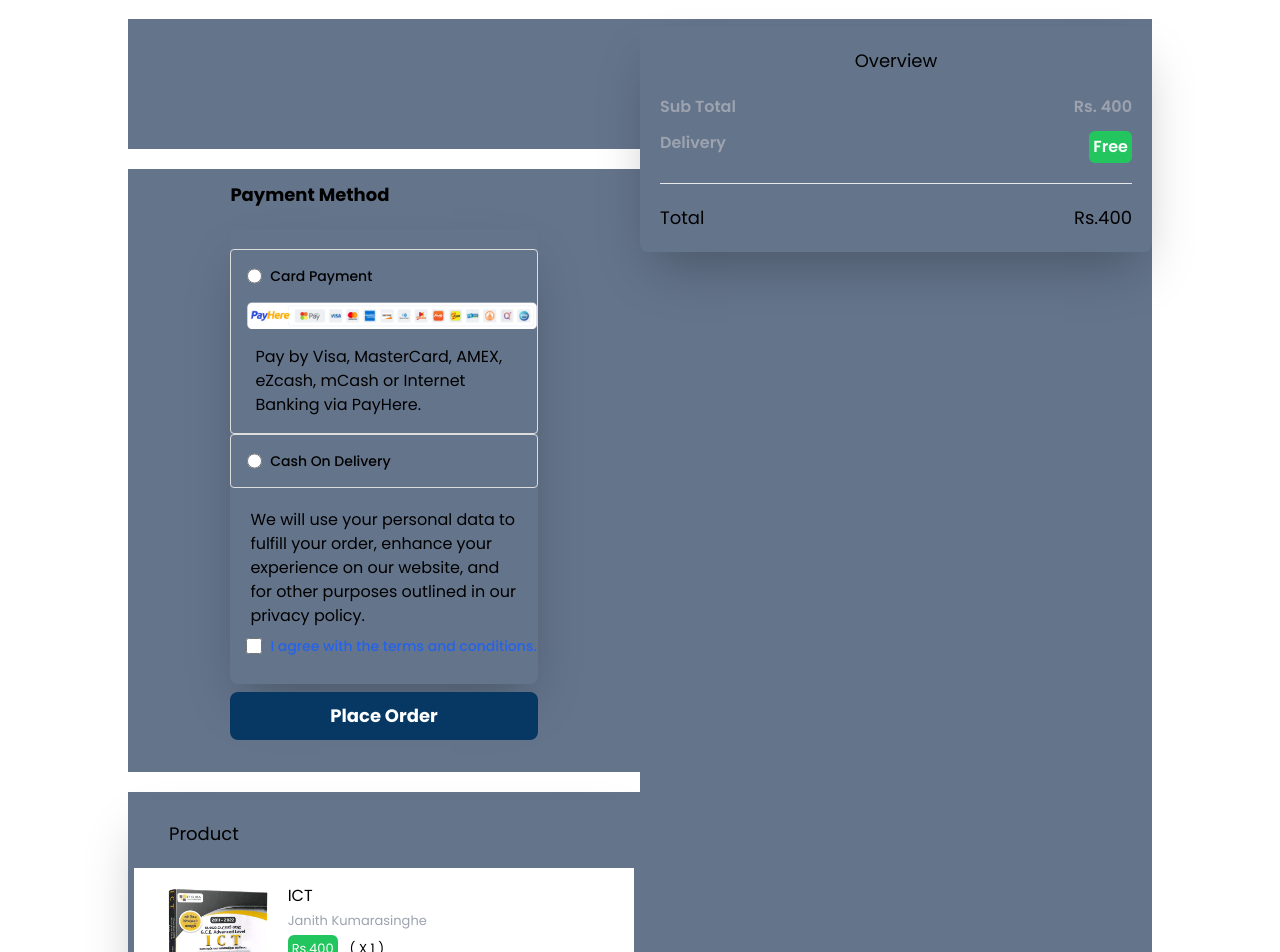
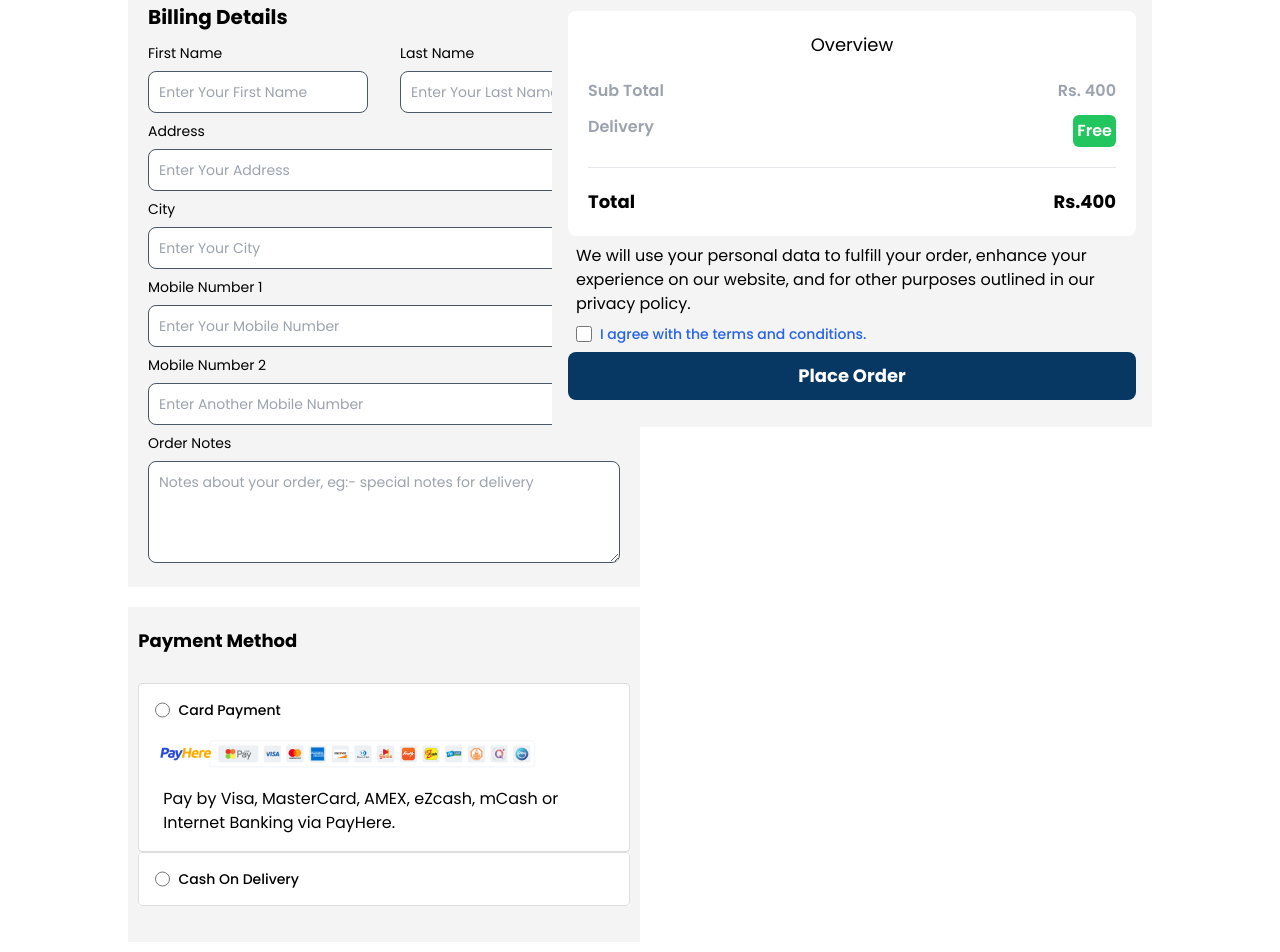
Before and after one commit to IT-Guru-Books-Store/ecomm-app-user, a Next.js app: page /checkout in a window 1280 px wide. Shown: the part 200-1152 px from the top of the page. Built offline with nearby package versions, Linux system fonts and the light colour scheme.

Commit message:
updating order ui

```diff
--- a/app/checkout/page.js
+++ b/app/checkout/page.js
@@ -8,7 +8,7 @@ import paymentImg from "@/assets/images/payment-options.png";
 const Checkout = () => {
   const [isChecked, setIsChecked] = useState(false);
   return (
-    <div className="w-full flex flex-col my-10">
+    <div className="w-full flex flex-col my-2">
       <h1 className="text-[22px] font-bold text-[#073763] mt-4 ml-3 mb-4">
         Checkout
       </h1>
@@ -16,17 +16,76 @@ const Checkout = () => {
       <div className="grid grid-cols-2">
         {/* Left */}
         <div className="flex flex-col gap-y-5">
-          <div className="w-full bg-slate-500 h-[130px]"></div>
-          <div className="w-full bg-slate-500">
-            {" "}
-            <div className="max-w-[500px] mt-5 lg:mt-0 mx-[3%] md:mx-[20%]">
-              <div className="flex mb-5 mt-[4%]">
+          <div className="w-full bg-[#f4f4f4] py-4 px-2">
+            <div className="w-full bg-[#f4f4f4] px-3">
+              <h2 className="text-xl font-bold mb-3">Billing Details</h2>
+              {/* form */}
+              <form>
+                <div className="grid md:grid-cols-2 gap-x-[32px] md:my-2">
+                  <div className="mt-2 md:mt-0">
+                    <TextBox
+                      placeholder={"Enter Your First Name"}
+                      label={"First Name"}
+                    />
+                  </div>
+                  <div className="my-2 md:my-0">
+                    <TextBox
+                      placeholder={"Enter Your Last Name"}
+                      label={"Last Name"}
+                    />
+                  </div>
+                </div>
+                <div>
+                  <TextBox
+                    placeholder={"Enter Your Address"}
+                    label={"Address"}
+                  />
+                </div>
+                <div className="my-2">
+                  <TextBox placeholder={"Enter Your City"} label={"City"} />
+                </div>
+                {/* <div>
+                <TextBox
+                  placeholder={"Enter Postal Code"}
+                  label={"Postal Code"}
+                />
+              </div> */}
+                <div className="my-2">
+                  <TextBox
+                    placeholder={"Enter Your Mobile Number"}
+                    label={"Mobile Number 1"}
+                  />
+                </div>
+                <div>
+                  <TextBox
+                    placeholder={"Enter Another Mobile Number"}
+                    label={"Mobile Number 2"}
+                  />
+                </div>
+                {/* <div className="my-2">
+                <TextBox placeholder={"Enter Your Email"} label={"Email"} />
+              </div> */}
+                <div className="my-2">
+                  <label className="block mb-2 text-sm">Order Notes</label>
+                  <textarea
+                    id="Order Notes"
+                    rows="4"
+                    className="block p-2.5 w-full text-sm text-gray-900 rounded-lg border border-gray-600 placeholder-gray-400"
+                    placeholder="Notes about your order, eg:- special notes for delivery"
+                  />
+                </div>
+              </form>
+            </div>
+          </div>
+          <div className="w-full bg-[#f4f4f4]">
+            <div className="max-w-[720px] mt-5 mx-[2%]">
+              <div className="flex mb-5 mt-[2%]">
                 <h1 className="text-lg font-bold">Payment Method</h1>
               </div>
-              <div className="rounded-lg text-black my-2 py-5 shadow-2xl">
+              <div className="rounded-lg text-black my-2 py-2">
                 {/* card payment */}
                 <div className="flex">
-                  <div className="flex flex-col w-full ps-4 border border-[#dddddd] rounded">
+                  <div className="flex flex-col w-full bg-white ps-4 border border-[#dddddd] rounded">
                     <div className="flex flex-row items-center">
                       <input
                         id="Card-Payment"
@@ -51,7 +110,7 @@ const Checkout = () => {
                   </div>
                 </div>
                 {/* Cash on Delivery */}
-                <div className="flex mb-5">
+                <div className="flex mb-5 bg-white">
                   {/* card payment */}
                   <div className="flex flex-col w-full ps-4 border border-[#dddddd] border-l border-r border-b rounded ">
                     <div className="flex flex-row items-center">
@@ -68,58 +127,31 @@ const Checkout = () => {
                     </div>
                   </div>
                 </div>
-                <p className="px-5">
-                  We will use your personal data to fulfill your order, enhance
-                  your experience on our website, and for other purposes
-                  outlined in our privacy policy.
-                </p>
-                <div className="flex items-center ps-4 py-2">
-                  <input
-                    id="link-checkbox"
-                    type="checkbox"
-                    value=""
-                    className="w-4 h-4 text-blue-600 bg-gray-100 border-gray-300 rounded focus:ring-blue-500 dark:focus:ring-blue-600 dark:ring-offset-gray-800 focus:ring-2 dark:bg-gray-700 dark:border-gray-600"
-                  />
-                  <label className="ms-2 text-sm font-medium text-blue-600 dark:text-blue-500">
-                    I agree with the&nbsp;
-                    <a
-                      href="#"
-                      className="text-blue-600 dark:text-blue-500 hover:underline"
-                    >
-                      terms and conditions
-                    </a>
-                    .
-                  </label>
-                </div>
+
                 {/* <hr className="h-px my-5 bg-gray-200 border-0 mx-5"></hr> */}
               </div>
-
-              <button
-                type="button"
-                className="w-[100%] font-bold text-lg text-white bg-[#073763] py-2.5 px-5 rounded-lg mb-8"
-              >
-                Place Order
-              </button>
             </div>
           </div>
-          <div className="w-full bg-slate-500">
-            <div className="rounded-lg text-black my-2 py-5 shadow-2xl">
-              <div className="flex mb-5 ml-[8%]">
-                <h1 className="text-lg">Product</h1>
+          <div className="w-full bg-[#f4f4f4]">
+            <div className="rounded-lg text-black my-2 py-5">
+              <div className="flex mb-5 mx-[2%]">
+                <h1 className="text-lg font-bold">Product</h1>
               </div>
-              <div>
+              <div className="mx-[2%]">
                 <OrderItem />
               </div>
-              <div>
+              <div className="mx-[2%]">
                 <OrderItem />
               </div>
             </div>
           </div>
         </div>
+
         {/* Right */}
         <div className="flex flex-row justify-end">
-          <div className="w-full bg-slate-500 max-w-[600px]">
-            <div className="rounded-lg text-black my-2 py-5 shadow-2xl">
+          {/* bottom div */}
+          <div className="w-full bg-[#f4f4f4] max-w-[600px] max-h-[440px] p-4 fixed">
+            <div className="rounded-lg text-black my-2 py-5 bg-white">
               <div className="flex justify-center mb-5">
                 <h1 className="text-lg ">Overview</h1>
               </div>
@@ -137,13 +169,45 @@ const Checkout = () => {
               </div>
               <hr className="h-px my-5 bg-gray-200 border-0 mx-5"></hr>
               <div className=" text-lg flex justify-between mx-5">
-                <span>Total</span>
-                <span>Rs.400 </span>
+                <span className="font-bold">Total</span>
+                <span className="font-bold">Rs.400 </span>
               </div>
+            </div>
+            <div>
+              <p className="px-2">
+                We will use your personal data to fulfill your order, enhance
+                your experience on our website, and for other purposes outlined
+                in our privacy policy.
+              </p>
+              <div className="flex items-center px-2 py-2">
+                <input
+                  id="link-checkbox"
+                  type="checkbox"
+                  value=""
+                  className="w-4 h-4 text-blue-600 bg-gray-100 border-gray-300 rounded focus:ring-blue-500 dark:focus:ring-blue-600 dark:ring-offset-gray-800 focus:ring-2 dark:bg-gray-700 dark:border-gray-600"
+                />
+                <label className="ms-2 text-sm font-medium text-blue-600 dark:text-blue-500">
+                  I agree with the&nbsp;
+                  <a
+                    href="#"
+                    className="text-blue-600 dark:text-blue-500 hover:underline"
+                  >
+                    terms and conditions
+                  </a>
+                  .
+                </label>
+              </div>
+              <button
+                type="button"
+                className="w-full font-bold text-lg text-white bg-[#073763] py-2.5 px-5 rounded-lg mb-8"
+              >
+                Place Order
+              </button>
             </div>
           </div>
         </div>
       </div>
+
       {/* Mobile View */}
       <div className="md:hidden grid grid-cols-1 md:grid-cols-2 w-full gap-x-[50px]">
         {/* billing details */}
--- a/components/orderItem/OrderItem.js
+++ b/components/orderItem/OrderItem.js
@@ -4,12 +4,12 @@ import prodImg from "../../assets/images/it book.png";
 
 const OrderItem = () => {
   return (
-    <div className="bg-white p-4 my-4 border-b border-gray-100 max-w-[500px] mx-auto">
+    <div className="bg-white p-4 my-4 border-b border-gray-100 max-w-[700px] max-h-[200px]">
       <div className="flex flex-row">
         <Image
           src={prodImg}
           alt="product-img"
-          className="rounded-lg w-[26%] object-cover"
+          className="rounded-lg w-[18%] object-cover"
         />
         <div className="flex-1 ml-4">
           <div className="flex flex-row items-start justify-between">
```
